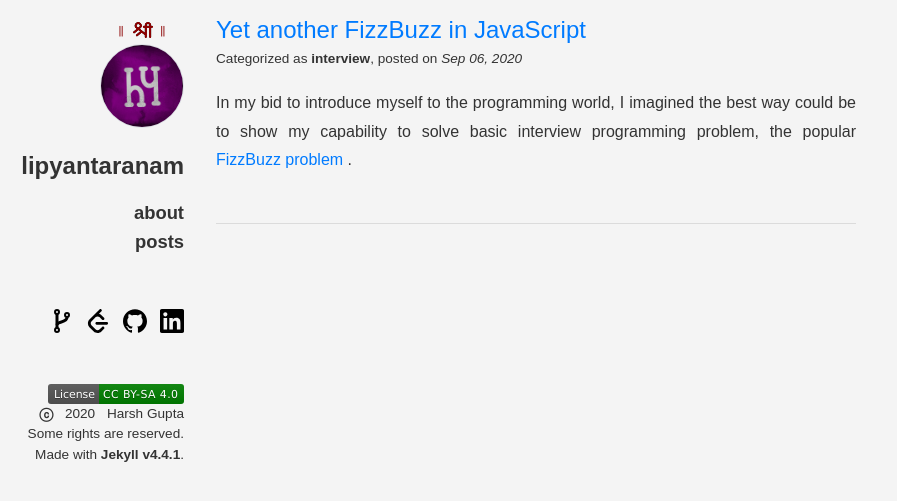
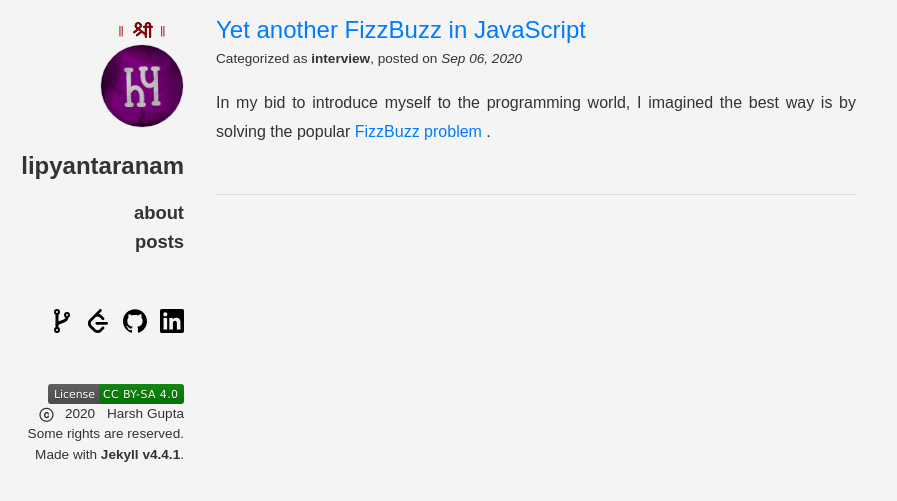
Before and after one commit to hgupta/hgupta.github.io, a Jekyll site: the page built from index.html, in a window 1280 px wide. Shown: the top 501 px of the page, without its empty margins (0-897 px from the left). Built offline with Jekyll 4.4.1, drawn with Linux system fonts in a browser that asks for light colours; the list of posts is cut into pages by our own code.

Commit message:
improved fizzbuzz post lang

```diff
--- a/_posts/2020-09-06-fizz-buzz.html
+++ b/_posts/2020-09-06-fizz-buzz.html
@@ -12,8 +12,7 @@ js:
 ---
 <p>
 In my bid to introduce myself to the programming world, I imagined the best
-way could be to show my capability to solve basic interview programming
-problem, the popular <a href="https://blog.codinghorror.com/why-cant-programmers-program/" target="_blank">
+way is by solving the popular <a href="https://blog.codinghorror.com/why-cant-programmers-program/" target="_blank">
   FizzBuzz problem
 </a>.
 </p>
```
